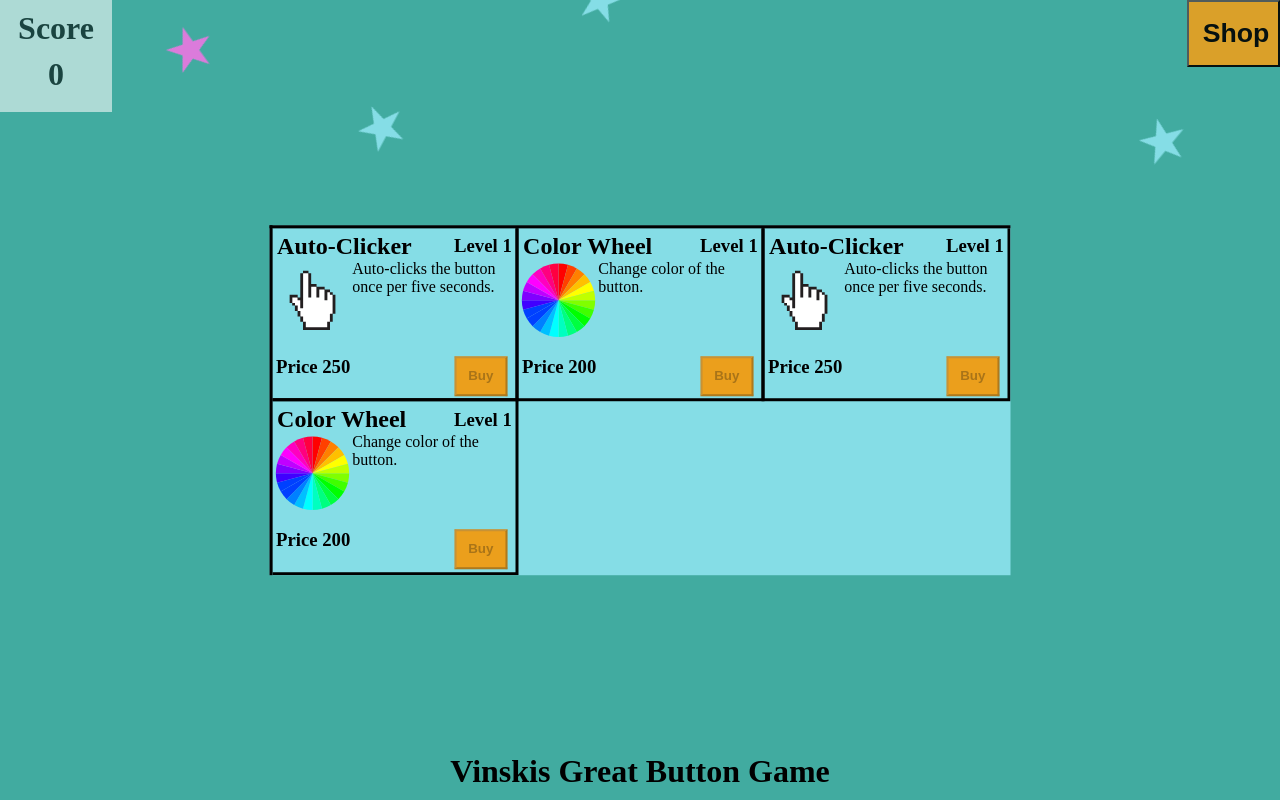
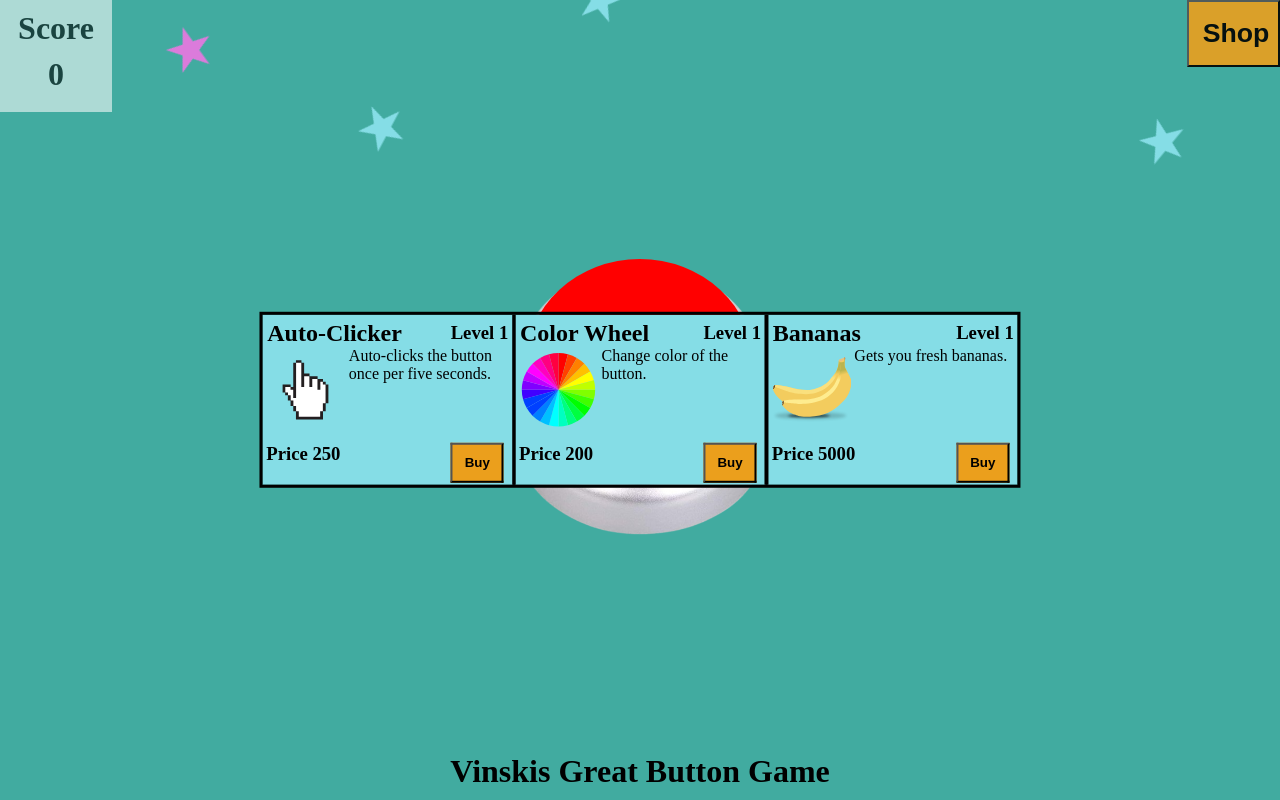
Before and after one commit to LauriMauranen/vinskis-great-button-game, a Flask app: page / in a window 1280 px wide. Run offline with Flask 3, Linux system fonts and the light colour scheme.

Commit message:
Bananas item luotu, ei toimi vielä

```diff
--- a/app/static/css/style.css
+++ b/app/static/css/style.css
@@ -62,6 +62,8 @@ h1 {
 
 #shop-items {
   /* display: none; */
+  display: grid;
+  gap: 0.2em;
   overflow-y: auto;
   overflow-x: hidden;
   z-index: 20;
@@ -69,42 +71,33 @@ h1 {
   position: absolute;
   top: 50%;
   left: 50%;
-  width: max-content;
+  max-height: 70%;
   transform: translateX(-50%) translateY(-50%);
-  border-style: solid;
-  border-color: black;
-  border-width: 0.2em 0 0 0.2em;
+  outline: 0.2em solid black;
 }
 
 @media screen and (min-width: 1001px) {
-  .shop-items-grid {
-    display: grid;
+  .shop-items-cols {
     grid-template-columns: auto auto auto;
   }
 }
 
 @media screen and (min-width: 701px) and (max-width: 1000px) {
-  .shop-items-grid {
-    display: grid;
+  .shop-items-cols {
     grid-template-columns: auto auto;
   }
 }
 
 @media screen and (max-width: 700px) {
-  .shop-items-grid {
-    display: grid;
+  .shop-items-cols {
     grid-template-columns: auto;
   }
 }
 
 .shop-item {
   display: grid;
-  margin-top: -0.2em;
-  margin-left: -0.2em;
   padding: 0em;
-  border-style: solid;
-  border-color: black;
-  border-width: 0.2em;
+  outline: 0.2em solid black;
 }
 
 .shop-item-title {
@@ -122,7 +115,7 @@ h1 {
 .shop-item-img {
   grid-column: 1 / span 1;
   grid-row: 2 / span 2;
-  margin: 0;
+  margin: 0.2em;
   height: 5em;
   width: 5em;
 }
@@ -166,7 +159,7 @@ h1 {
 
 .autoclicker-hand {
   position: absolute;
-  top: 11em;
+  top: 8em;
   width: 3em;
   height: 3em;
   z-index: 15;
@@ -187,7 +180,15 @@ h1 {
   display: none;
   position: absolute;
   bottom: 0;
-  z-index: 15;
+  z-index: 14;
+}
+
+.bananas {
+  display: none;
+  position: absolute;
+  height: 7em;
+  width: 7em;
+  z-index: 20;
 }
 
 .blue-star-color {
--- a/app/static/js/app.js
+++ b/app/static/js/app.js
@@ -17,11 +17,6 @@ const STARS = []
 
 const SHOP_BTN_TITLE_1 = 'Shop'
 const SHOP_BTN_TITLE_2 = 'Back'
-
-const ITEM_IDS = Object.freeze({
-  autoclicker: 'item-autoclicker',
-  colorwheel: 'item-colorwheel',
-})
 
 const PRESS_SOUNDS = {
   bruh: 'static/sound/bruh-1.mp3',
@@ -170,8 +165,8 @@ class Item {
   }
 
   get canBuy() {
-    // return true
-    return !this.fullLevel && score >= this.price
+    return true
+    // return !this.fullLevel && score >= this.price
   }
 
   get price() {
@@ -213,7 +208,7 @@ class Item {
 class AutoClicker extends Item {
   constructor(id) {
     super(
-      id,
+      'item-autoclicker',
       'Auto-Clicker',
       '/static/img/auto-clicker.svg',
       'Auto-clicks the button once per five seconds.',
@@ -229,7 +224,7 @@ class AutoClicker extends Item {
     const hand = document.createElement('img')
     hand.src = '/static/img/auto-clicker.svg'
     hand.classList.add('autoclicker-hand')
-    hand.style.left = `${this.level}em`
+    hand.style.left = `${this.level - 0.9}em`
 
     document.body.appendChild(hand)
 
@@ -248,7 +243,7 @@ class AutoClicker extends Item {
 class ColorWheel extends Item {
   constructor(id) {
     super(
-      id,
+      'item-colorwheel',
       'Color Wheel',
       '/static/img/color-wheel.svg',
       'Change color of the button.',
@@ -274,11 +269,121 @@ class ColorWheel extends Item {
   }
 }
 
+class Bananas extends Item {
+  static get DURATION() {
+    return 2000
+  }
+
+  static get CSS_SIZE() {
+    return '-7em'
+  }
+
+  constructor(id) {
+    super(
+      'item-bananas',
+      'Bananas',
+      '/static/img/bananas.svg',
+      'Gets you fresh bananas.',
+      [{ price: 5000 },
+      { price: 10000 },
+      { price: 30000 }],
+    )
+
+    this.pressed = new Set()
+  }
+
+  effect() {
+    const bananas = document.createElement('img')
+    bananas.src = '/static/img/bananas.svg'
+    bananas.classList.add('bananas')
+
+    bananas.addEventListener('click', (ev) => {
+      if (this.pressed.has(this.level)) return
+      this.pressed.add(this.level)
+      updateScore(100)
+    })
+
+    document.body.appendChild(bananas)
+
+    setInterval(() => {
+      let frames
+      const val1 = randInt(101)
+      const val2 = randInt(101)
+
+      switch(randInt(4)) {
+        case 0: {
+          frames = [
+            {
+              display: 'block',
+              top: `${val1}%`,
+              left: Bananas.CSS_SIZE,
+            },
+            {
+              top: `${val2}%`,
+              right: Bananas.CSS_SIZE,
+            },
+          ]
+        }
+        case 1: {
+          frames = [
+            {
+              display: 'block',
+              left: `${val1}%`,
+              top: Bananas.CSS_SIZE,
+            },
+            {
+              left: `${val2}%`,
+              bottom: Bananas.CSS_SIZE,
+            },
+          ]
+        }
+        case 2: {
+          frames = [
+            {
+              display: 'block',
+              top: `${val1}%`,
+              right: Bananas.CSS_SIZE,
+            },
+            {
+              top: `${val2}%`,
+              left: Bananas.CSS_SIZE,
+            },
+          ]
+        }
+        case 3: {
+          frames = [
+            {
+              display: 'block',
+              left: `${val1}%`,
+              bottom: Bananas.CSS_SIZE,
+            },
+            {
+              left: `${val2}%`,
+              top: Bananas.CSS_SIZE,
+            },
+          ]
+        }
+      }
+
+      bananas.animate([
+        { display: 'block' },
+        {},
+      ], {
+        duration: Bananas.DURATION,
+        iterations: 1,
+      })
+
+      setTimeout(
+        () => this.pressed.delete(this.level),
+        Bananas.DURATION + 200,
+      )
+    }, 3000)
+  }
+}
 const ITEMS = [
-  new AutoClicker(ITEM_IDS.autoclicker),
-  new ColorWheel(ITEM_IDS.colorwheel),
-  new AutoClicker(ITEM_IDS.autoclicker),
-  new ColorWheel(ITEM_IDS.colorwheel),
+  new AutoClicker(),
+  new ColorWheel(),
+  new Bananas(),
 ]
 
 // items to the shop
--- a/app/templates/index.html
+++ b/app/templates/index.html
@@ -52,7 +52,7 @@
     >
     </canvas>
 
-    <div id="shop-items" class="shop-items-grid"></div>
+    <div id="shop-items" class="shop-items-cols"></div>
 
     <div class="title">
       <h1>Vinskis Great Button Game</h1>
```
Also changed, not shown: app/static/img/bananas.svg (added).
